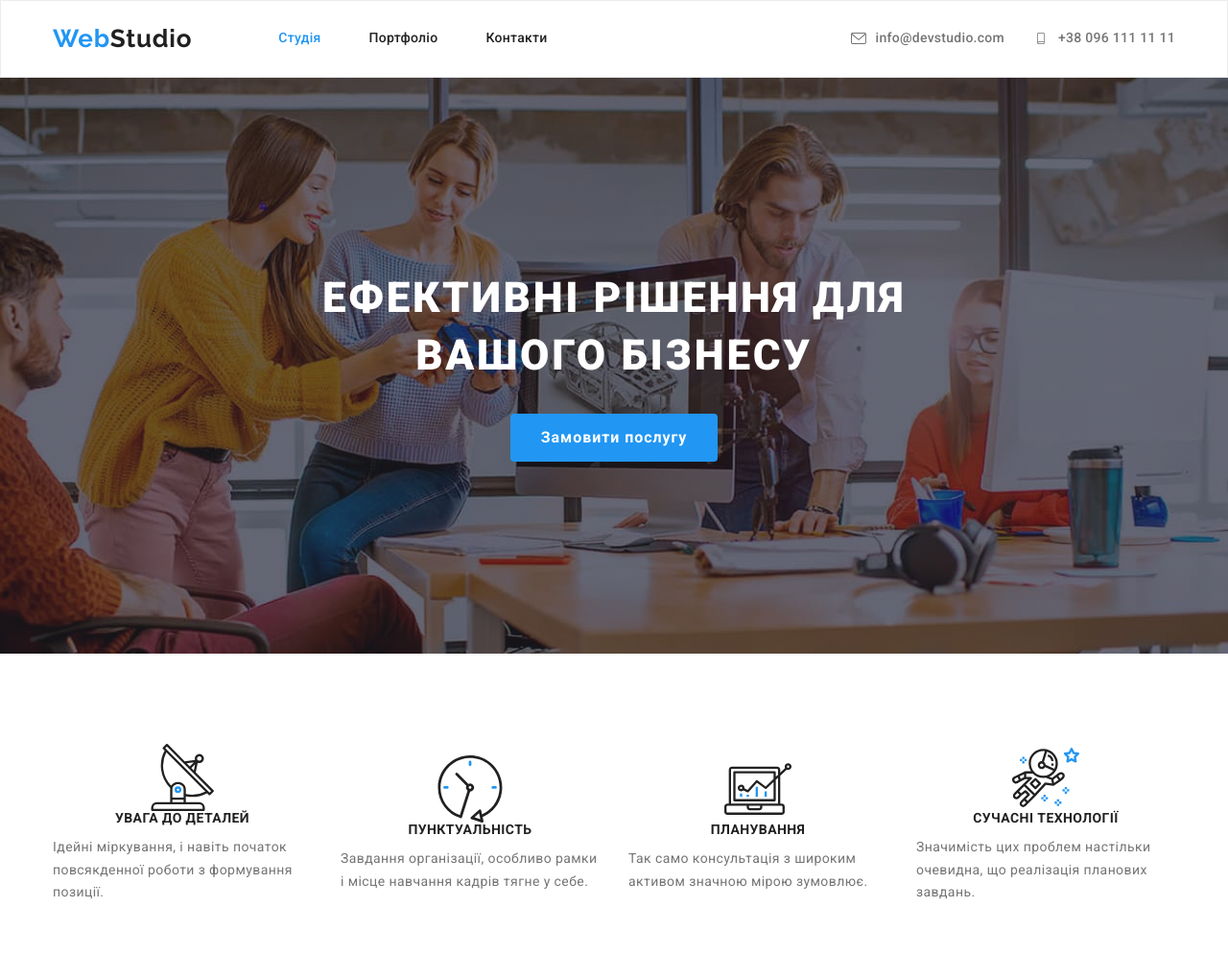
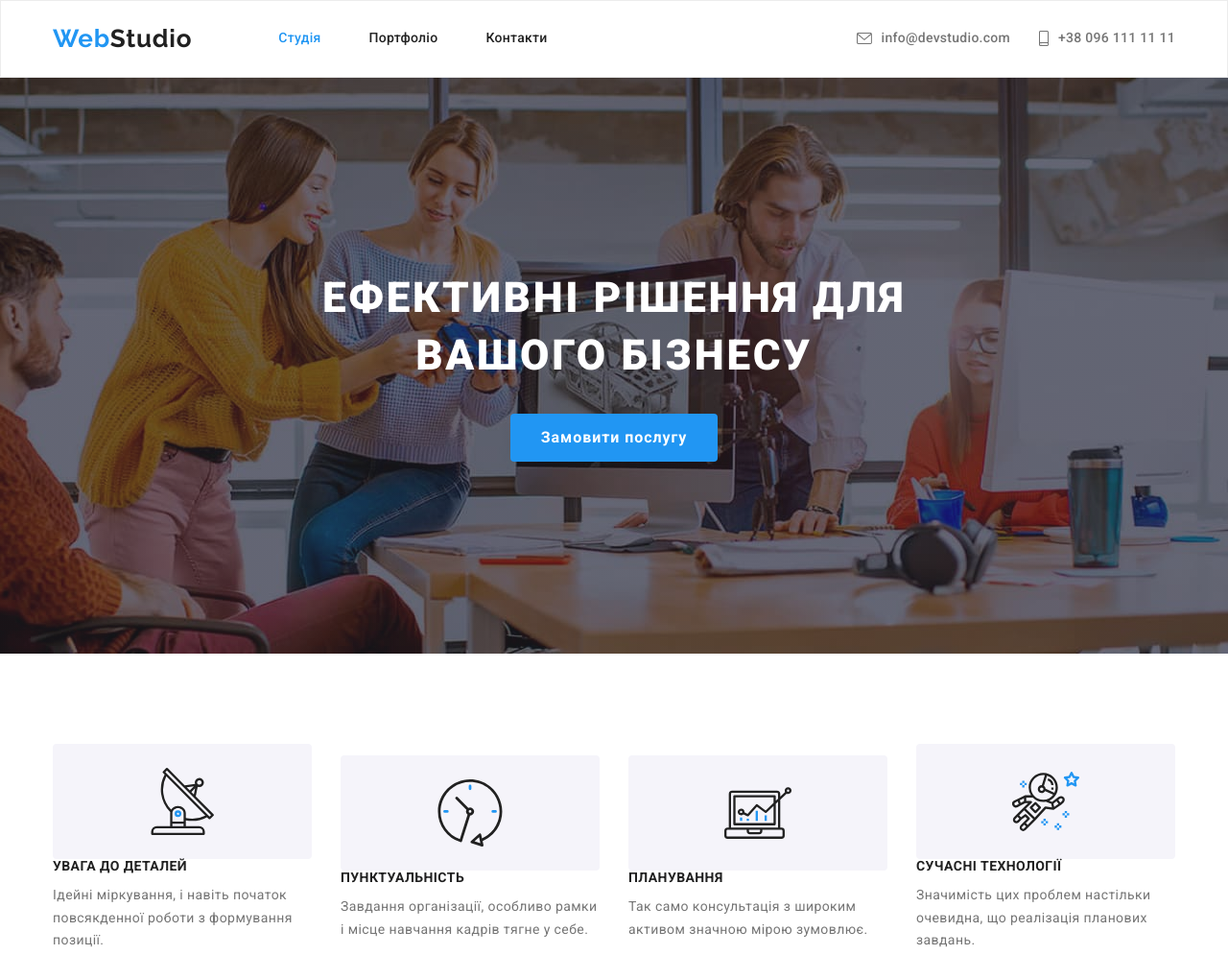
Before and after one commit to Yulia-Safonova-85/goit-markup-hw-04, a plain HTML site: page index.html in a window 1280 px wide. Shown: the top 995 px of the page at 96% size. Drawn offline with nearby package versions, Linux system fonts and the light colour scheme.

Commit message:
Виправлення у другій секції

```diff
--- a/css/styles.css
+++ b/css/styles.css
@@ -206,12 +206,11 @@ margin-right: 30px;
     display: flex;
     gap: 30px;
     align-items: center;
+
 }
 
 .advantages-item-list {
     flex-basis: calc((100% - 90px)/4);
-    display: flex;
-    flex-direction: column;
         align-items: center;
         justify-content: center;
 
@@ -219,7 +218,11 @@ margin-right: 30px;
 
 .advantages-icon {
     display: flex;
-
+    align-items: center;
+    justify-content: center;
+    background: #F5F4FA;
+    border-radius: 4px;
+    height: 120px;
 }
 
 .content-section.about-section {
--- a/index.html
+++ b/index.html
@@ -32,14 +32,14 @@
           <li>
             <a class="contact-mail" href="mailto:info@devstudio.com"
               ><svg class="icon-contact" width="16" height="12">
-                <USE href="./images/icons.svg#icon-envelope"></USE>
+                <use href="./images/icons.svg#icon-envelope"></use>
               </svg>
               info@devstudio.com
             </a>
           </li>
           <li>
             <a class="contact-phone-number" href="tel:+380961111111">
-              <svg class="icon-contact" width="16" height="12">
+              <svg class="icon-contact" width="10" height="16">
                 <use href="./images/icons.svg#icon-smartphone"></use>
               </svg>
               +38 096 111 11 11</a
@@ -64,37 +64,41 @@
           <h2 class="visually-hidden">Наші переваги</h2>
           <ul class="advantages-items">
             <li class="advantages-item-list">
-      <a href=""class="advantages-icon">
+      <div class="advantages-icon">
               <svg aria-label="іконка антени"  width="70" height="70">
                 <use href="./images/icons.svg#icon-antenna"></use>
-              </svg> </a>
+              </svg> </div>
               <h3 class="title-items">УВАГА ДО ДЕТАЛЕЙ</h3>
               <p class="item-list">
                 Ідейні міркування, і навіть початок повсякденної роботи з формування позиції.
               </p>
             </li>
             <li class="advantages-item-list">
-<svg aria-label="іконка антени" class="advantages-icon" width="70" height="70">
+              <div class="advantages-icon">
+<svg aria-label="іконка антени"  width="70" height="70">
   <use href="./images/icons.svg#icon-clock"></use>
-</svg>
+</svg> </div>
               <h3 class="title-items">ПУНКТУАЛЬНІСТЬ</h3>
               <p class="item-list">
                 Завдання організації, особливо рамки і місце навчання кадрів тягне у себе.
               </p>
             </li>
-            <li class="advantages-item-list icon-diagram">
-<svg aria-label="іконка антени" class="advantages-icon" width="70" height="70">
+            <li class="advantages-item-list">
+             <div class="advantages-icon">
+<svg aria-label="іконка антени"  width="70" height="70">
   <use href="./images/icons.svg#icon-diagram"></use>
-</svg>
+</svg> </div>
               <h3 class="title-items">ПЛАНУВАННЯ</h3>
               <p class="item-list">
                 Так само консультація з широким активом значною мірою зумовлює.
               </p>
             </li>
-            <li class="advantages-item-list icon-astronaut">
-              <svg aria-label="іконка антени" class="advantages-icon" width="70" height="70">
+            <li class="advantages-item-list">
+              <div class="advantages-icon">
+              <svg aria-label="іконка антени" width="70" height="70">
                 <use href="./images/icons.svg#icon-astronaut"></use>
               </svg>
+              </div>
               <h3 class="title-items">СУЧАСНІ ТЕХНОЛОГІЇ</h3>
               <p class="item-list">
                 Значимість цих проблем настільки очевидна, що реалізація планових завдань.
```
